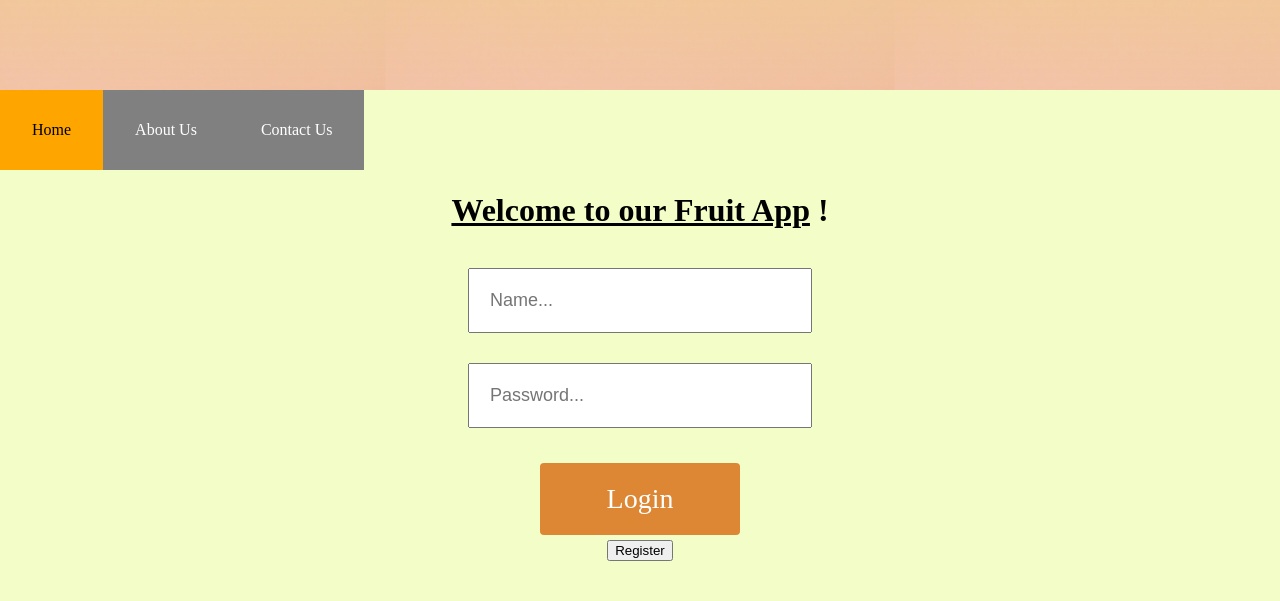
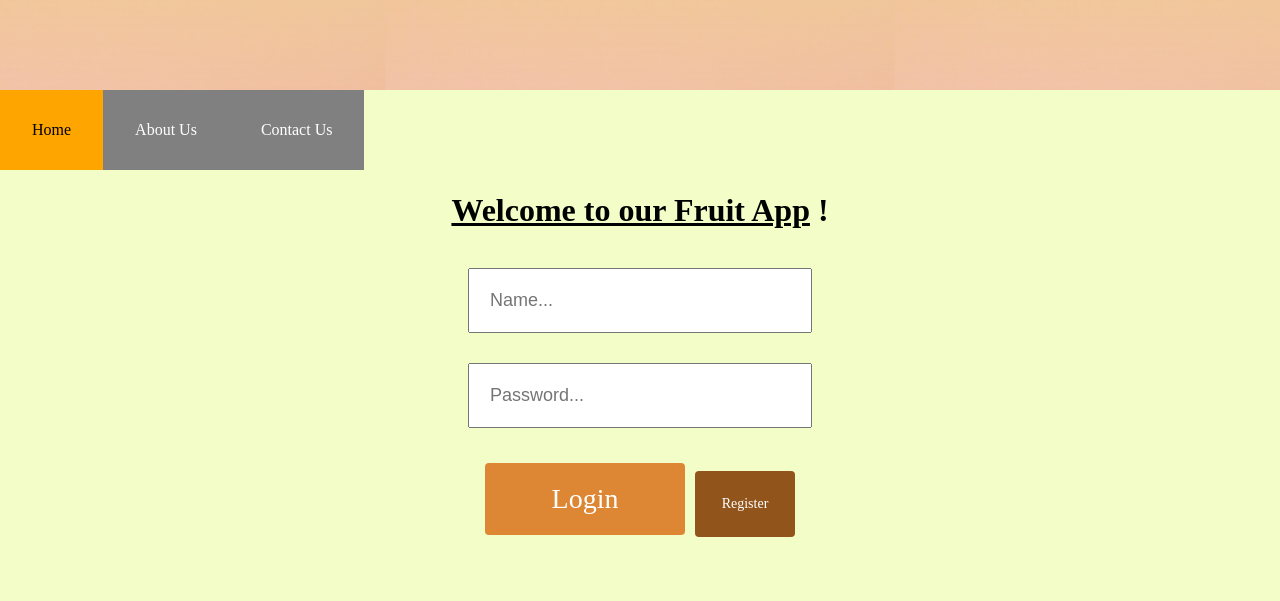
Before and after one commit to EikeMB/web2FruitProject, a React app in the folder FruitProject/fruitProject-frontend/: page / in a window 1280 px wide. Shown: the part 199-800 px from the top of the page. Built offline with nearby package versions, Linux system fonts and the light colour scheme; no server answers.

Commit message:
add style
-add style to register btn
-fix slow fetch

```diff
--- a/FruitProject/fruitProject-frontend/src/components/ListReviews.js
+++ b/FruitProject/fruitProject-frontend/src/components/ListReviews.js
@@ -13,8 +13,9 @@ import AddReviewForm from "./AddReviewForm";
  */
 function ListReviews(props){
     const [cookies, setCookie] = useCookies(["name"]);
-    const [review, setReview] = useState([]);
     const navigate = useNavigate();
+
+
     const handleDelete = async (review) => {
 
         const response = await fetch("http://localhost:1339/reviews/" + review.title, {method: "DELETE", credentials: "same-origin"})
--- a/FruitProject/fruitProject-frontend/src/components/NameForm.css
+++ b/FruitProject/fruitProject-frontend/src/components/NameForm.css
@@ -57,3 +57,45 @@
     opacity: 1;
     right: 0;
   }
+
+  .Register-btn{
+
+    display: inline-block;
+    border-radius: 4px;
+    background-color: #874308e7;
+    border: none;
+    color: #FFFFFF;
+    text-align: center;
+    font-size: 14px;
+    padding: 25px;
+    width: 100px;
+    transition: all 0.5s;
+    cursor: pointer;
+    margin: 5px;
+    font-family:cursive;
+  }
+
+  .Register-btn span {
+    cursor: pointer;
+    display: inline-block;
+    position: relative;
+    transition: 0.5s;
+  }
+
+  .Register-btn span:after {
+    content: '\00bb';
+    position: absolute;
+    opacity: 0;
+    top: 0;
+    right: -20px;
+    transition: 0.5s;
+  }
+
+  .Register-btn:hover span {
+    padding-right: 13px;
+  }
+
+  .Register-btn:hover span:after {
+    opacity: 1;
+    right: 0;
+  }
--- a/FruitProject/fruitProject-frontend/src/components/NameForm.js
+++ b/FruitProject/fruitProject-frontend/src/components/NameForm.js
@@ -52,8 +52,9 @@ function NameForm(){
             <input  className="form-group" type="password" placeholder="Password..." ref={passwordRef} required/>
 
             <button className="login-btn" type="submit"><span>Login</span></button>
+            <button className="Register-btn" onClick={handleRegister}><span>Register</span></button>
         </form>
-        <button onClick={handleRegister}>Register</button>
+
         </div>
     );
 }
--- a/FruitProject/fruitProject-frontend/src/pages/Reviews.js
+++ b/FruitProject/fruitProject-frontend/src/pages/Reviews.js
@@ -11,6 +11,11 @@ function Reviews(){
     const [reviews, setReviews] = useState([])
     const [fruit, setFruit] = useState([]);
     const navigate = useNavigate();
+
+
+    useEffect(() =>{
+        getReviews();
+    },[reviews]);
 
     async function getReviews(){
         const response = await fetch("http://localhost:1339/reviews/fruits/" + fruitname.toLocaleLowerCase() ,{method: "GET", credentials: "same-origin"})
@@ -43,10 +48,6 @@ function Reviews(){
     }
 
 
-    useEffect(() =>{
-        getReviews();
-    });
-
     return (
         <div className="flex-container">
             <div className="fruitCard">
```
